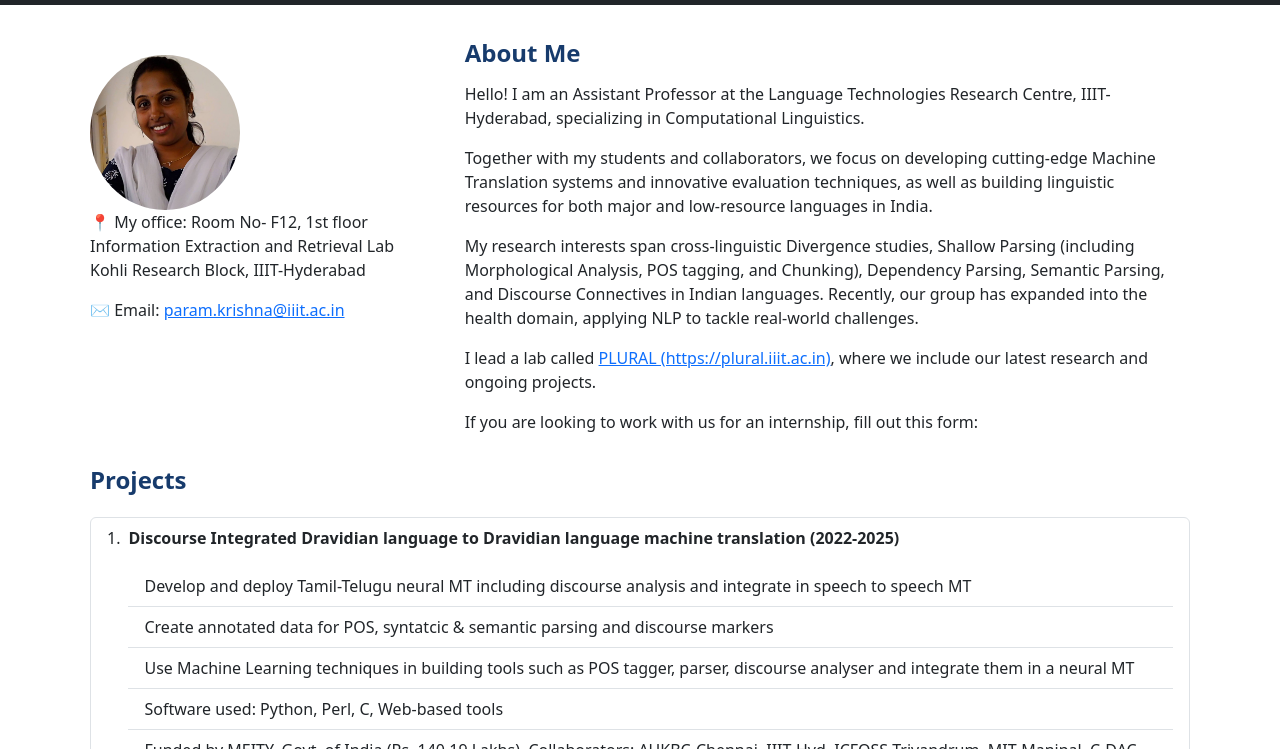
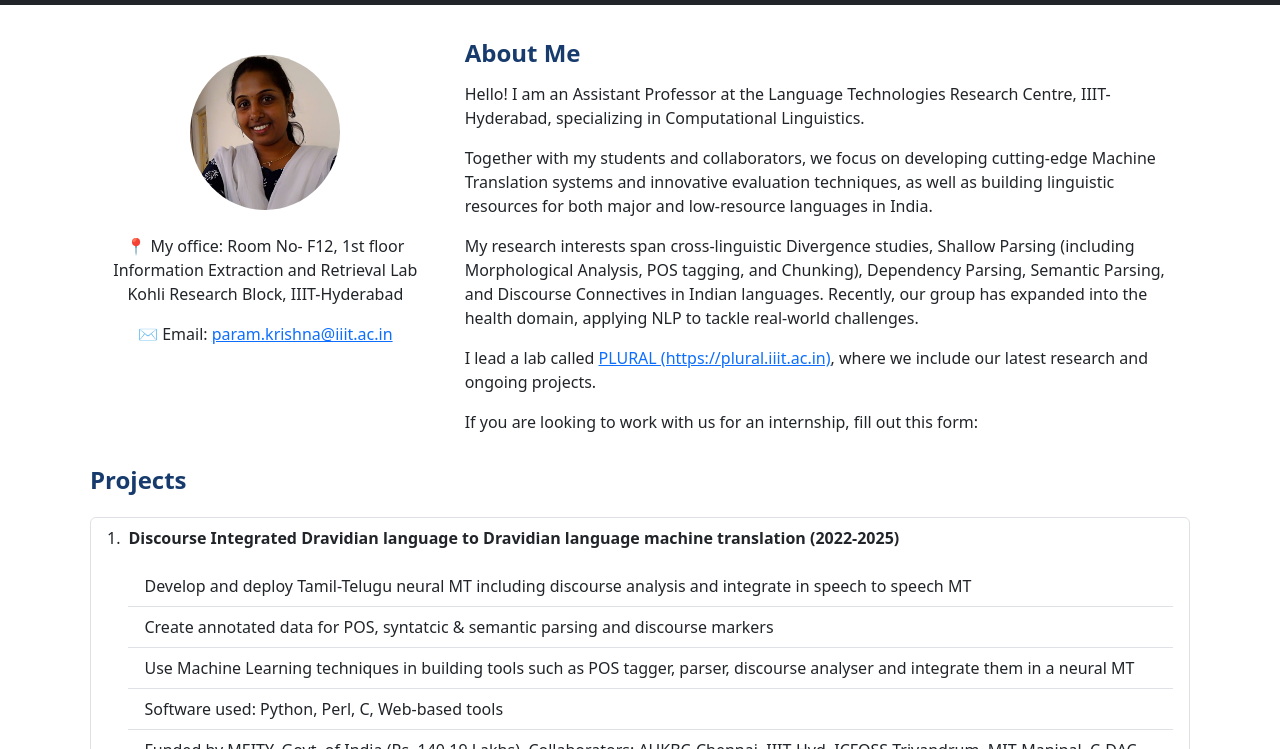
Before and after one commit to parameshkrishnaa/parameshkrishnaa.github.io, a plain HTML site: page index.html in a window 1280 px wide. Shown: the part 51-800 px from the top of the page. Drawn offline with Linux system fonts and the light colour scheme; a script that the page names is missing.

Commit message:
Updated on 19oct2024

```diff
--- a/index.html
+++ b/index.html
@@ -130,10 +130,11 @@
 
 		<main style="margin-top: 2%;" class="container">
 		    <div id="aboutme" class="row bg-body p-2 rounded">
-		        <div class="col-md-4 col-lg-4 col-sm-4 col-xl-4 mt-3">
+		        <div class="col-md-4 col-lg-4 col-sm-4 col-xl-4 mt-3 text-center">
 		            <img src="images/profile-img.jpg" class="rounded-circle" style="width: 150px;" alt="Avatar" ></img>
 
-				  <p>📍 My office: Room No- F12, 1st floor<br>
+				  <p><br>
+				  📍 My office: Room No- F12, 1st floor<br>
 				  Information Extraction and Retrieval Lab<br>
 				  Kohli Research Block, IIIT-Hyderabad</p>
 
```
